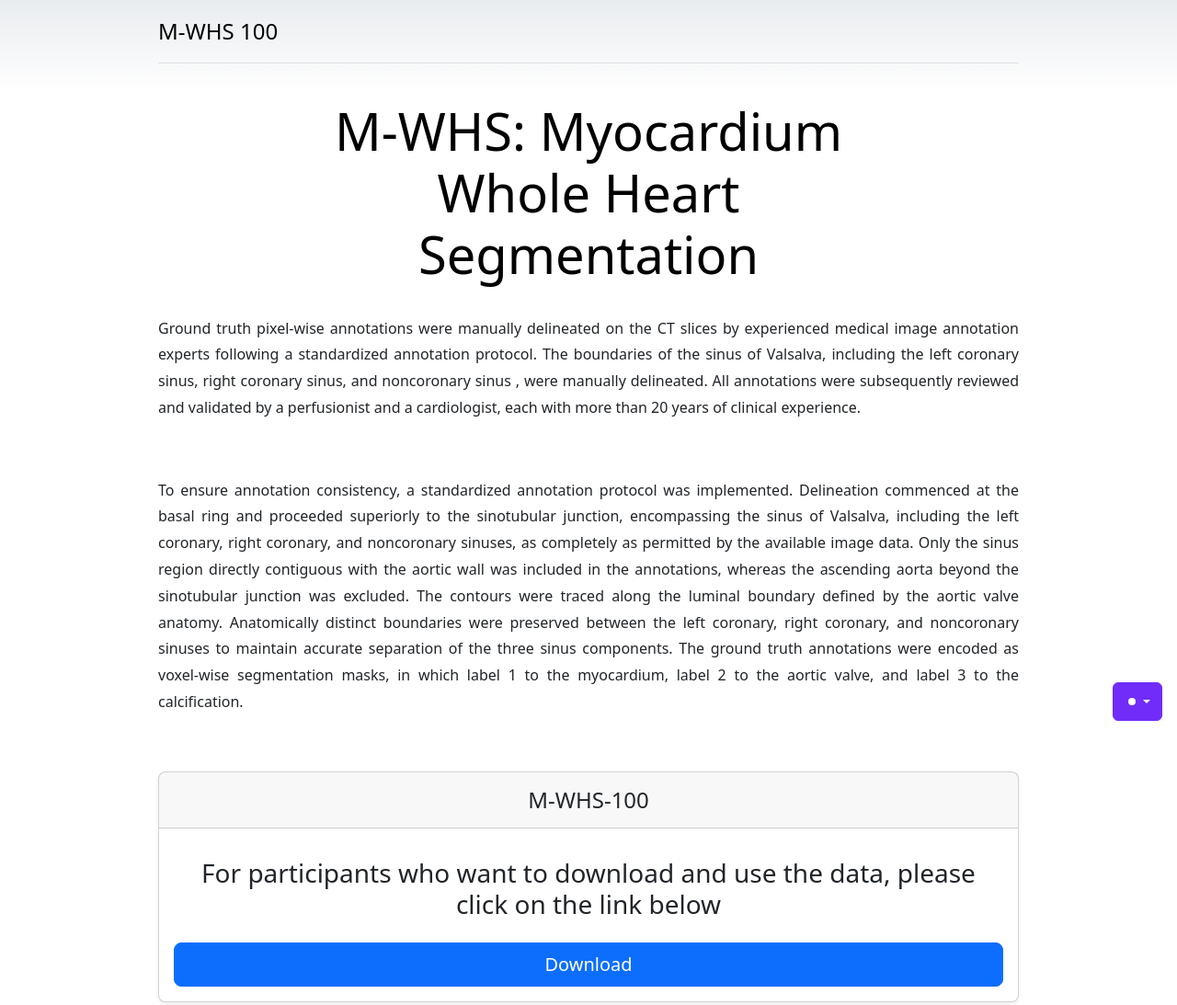
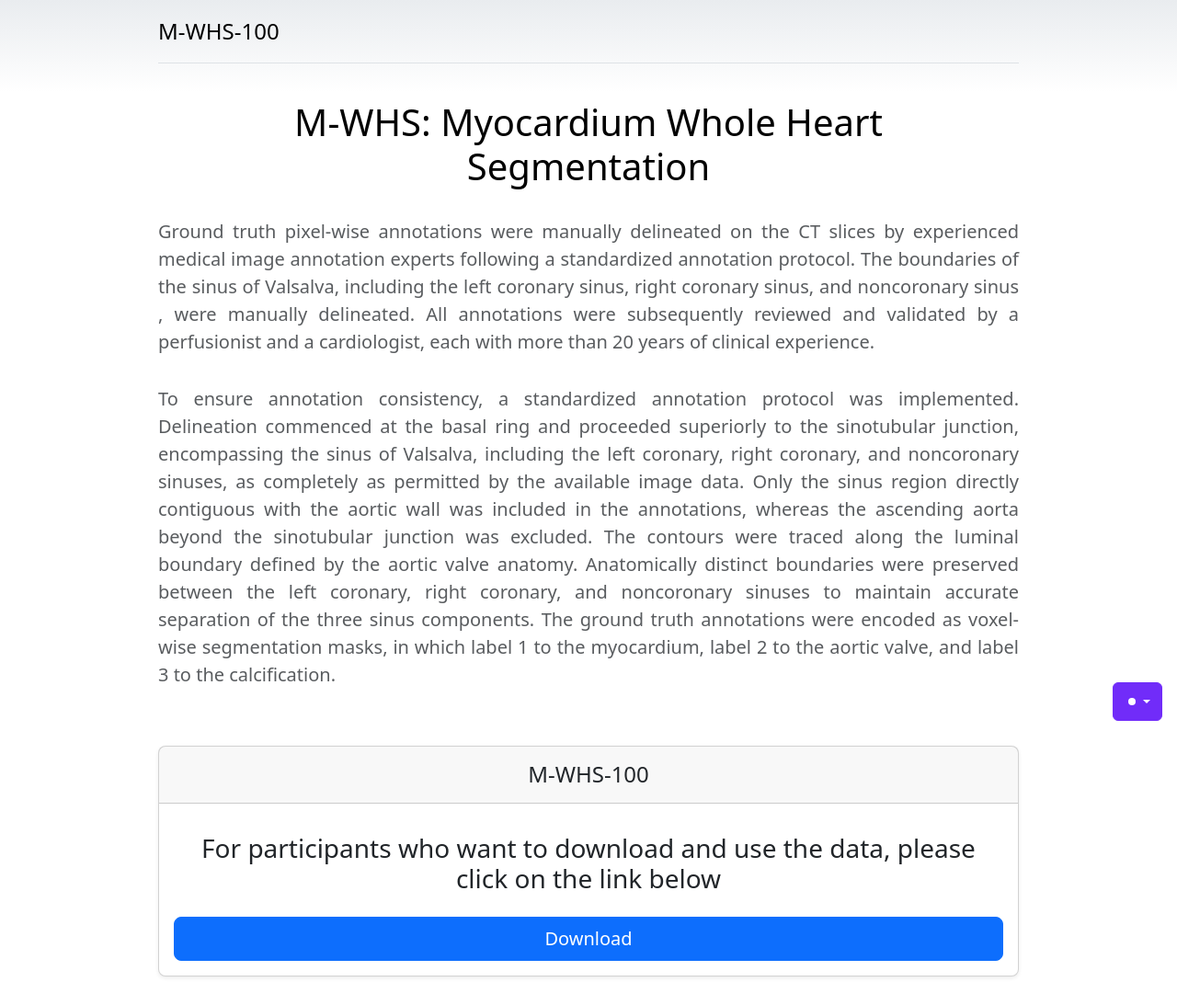
Before and after one commit to TRTUZ8/M-WHS-100, a plain HTML site: page index.html in a window 1280 px wide. Shown: the top 1093 px of the page at 92% size. Drawn offline with Linux system fonts and the light colour scheme.

Commit message:
update index.html

```diff
--- a/images/pricing.css
+++ b/images/pricing.css
@@ -9,10 +9,9 @@ body {
 .pricing-header {
   max-width: 700px;
 }
-.justified-text {
-  text-align: justify;
-  text-justify: inter-word;
-  line-height: 1.8;
+.justified-text{
+    text-align: justify;
+    line-height:1.5;
 }
 
 .justified-text p {
--- a/index.html
+++ b/index.html
@@ -180,23 +180,22 @@
       <header>
         <div class="d-flex flex-column flex-md-row align-items-center pb-3 mb-4 border-bottom">
           <a href="#" class="d-flex align-items-center link-body-emphasis text-decoration-none">
-            <span class="fs-4">M-WHS 100</span>
+            <span class="fs-4">M-WHS-100</span>
           </a>
         </div>
 
         <div class="pricing-header p-3 pb-md-4 mx-auto text-center">
-          <h1 class="display-4 fw-normal text-body-emphasis">
+          <h1 class="display-6 fw-normal text-body-emphasis">
             M-WHS: Myocardium Whole Heart Segmentation
           </h1>
         </div>
 
-        <div class="justified-text">
+        <div class="justified-text fs-5 text-body-secondary">
           <p>
 Ground truth pixel-wise annotations were manually delineated on the CT slices by experienced medical image annotation experts
 following a standardized annotation protocol. The boundaries of the sinus of Valsalva, including the left coronary sinus, right coronary sinus, and noncoronary sinus
 , were manually delineated. All annotations were subsequently reviewed and validated by a perfusionist and a cardiologist, each with more than 20 years of clinical experience.          <br>
 </p>
-<br>
 <p>
 To ensure annotation consistency, a standardized annotation protocol was implemented. Delineation commenced at the basal ring and proceeded superiorly to the sinotubular junction, encompassing the sinus of Valsalva, including the left coronary, right coronary, and noncoronary sinuses, as completely as permitted by the available image data. Only the sinus region directly contiguous with the aortic wall was included in the annotations, whereas the ascending aorta beyond the sinotubular junction was excluded. The contours were traced along the luminal boundary defined by the aortic valve anatomy. Anatomically distinct boundaries were preserved between the left coronary, right coronary, and noncoronary sinuses to maintain accurate separation of the three sinus components. The ground truth annotations were encoded as voxel-wise segmentation masks, in which label 1 to the myocardium, label 2 to the aortic valve, and label 3 to the calcification.          <br><br>
 </p>
```
